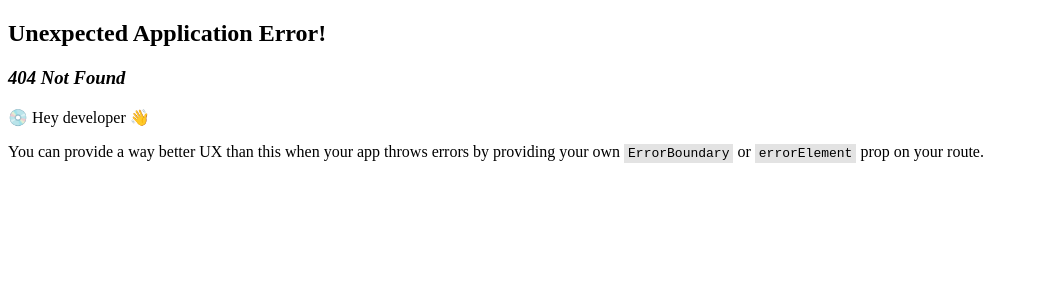
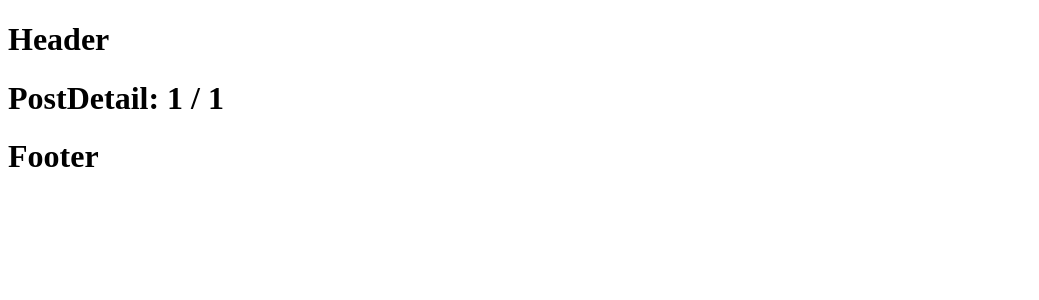
Before and after one commit to 2miri/TypeScript_React, a React (Vite) app: page /post/1/detail/1 in a window 1280 px wide. Before the commit this address had no page. Shown: the top 300 px of the page, without its empty margins (0-1039 px from the left). Built offline with nearby package versions, Linux system fonts and the light colour scheme.

Commit message:
[React Router v7] React Router v7 동적 세그먼트

```diff
--- a/src/routes/index.tsx
+++ b/src/routes/index.tsx
@@ -6,6 +6,8 @@
 import DashboardSetting from "./pages/dashboard/DashboardSetting";
 import Default from "./pages/layouts/Default";
 import DashboardLayout from "./pages/layouts/DashboardLayout";
+import Post from "./post/Post";
+import PostDetail from "./post/PostDetail";
 
 const router = createBrowserRouter([
   {
@@ -19,6 +21,8 @@
         path: "/about",
         element: <About />,
       },
+      { path: "/post/:id", Component: Post },
+      { path: "/post/:id/detail/:detail", Component: PostDetail },
       {
         path: "/group",
         // Component: DashboardLayout,
--- /dev/null
+++ b/src/routes/post/Post.tsx
@@ -0,0 +1,10 @@
+import { useParams } from "react-router";
+
+export default function Post() {
+  const { id } = useParams();
+  return (
+    <>
+      <h1>Post: {id}</h1>
+    </>
+  );
+}
--- /dev/null
+++ b/src/routes/post/PostDetail.tsx
@@ -0,0 +1,12 @@
+import { useParams } from "react-router";
+
+export default function PostDetail() {
+  const { id, detail } = useParams();
+  return (
+    <>
+      <h1>
+        PostDetail: {id} / {detail}
+      </h1>
+    </>
+  );
+}
```
